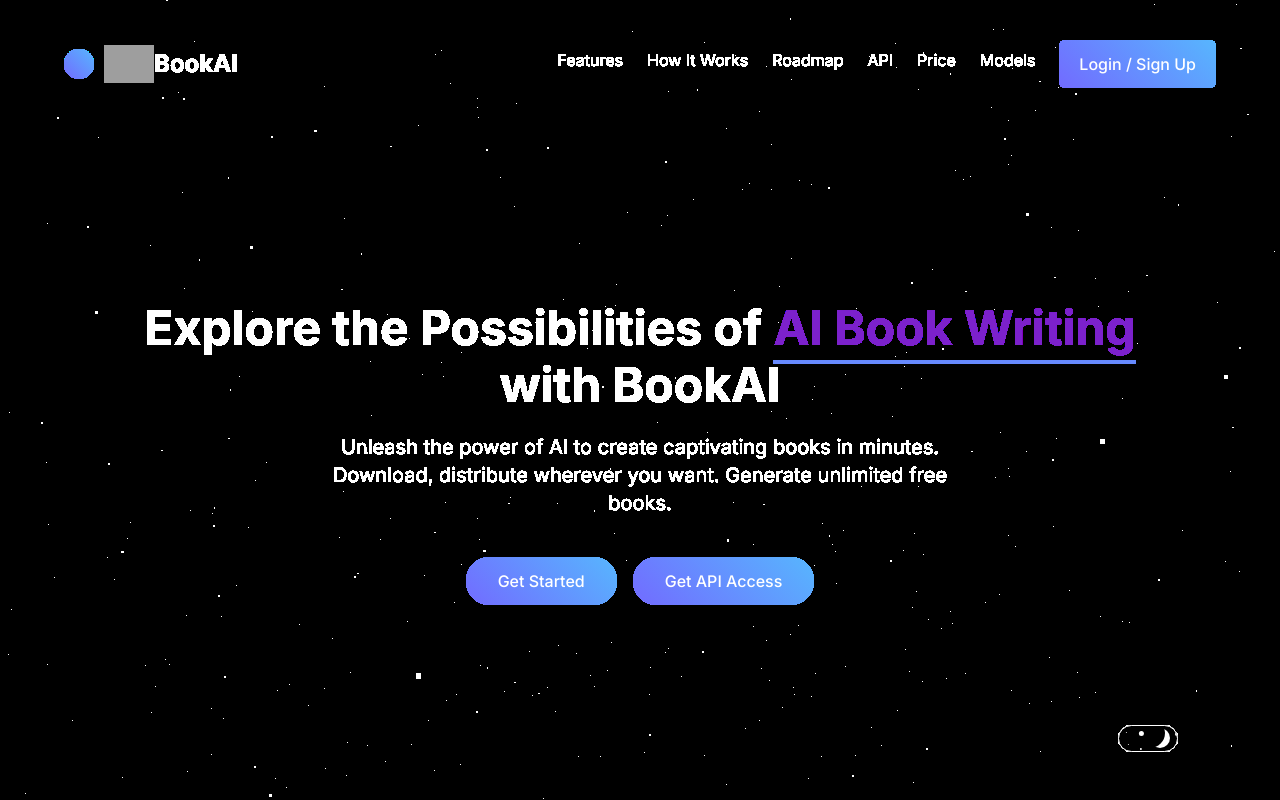
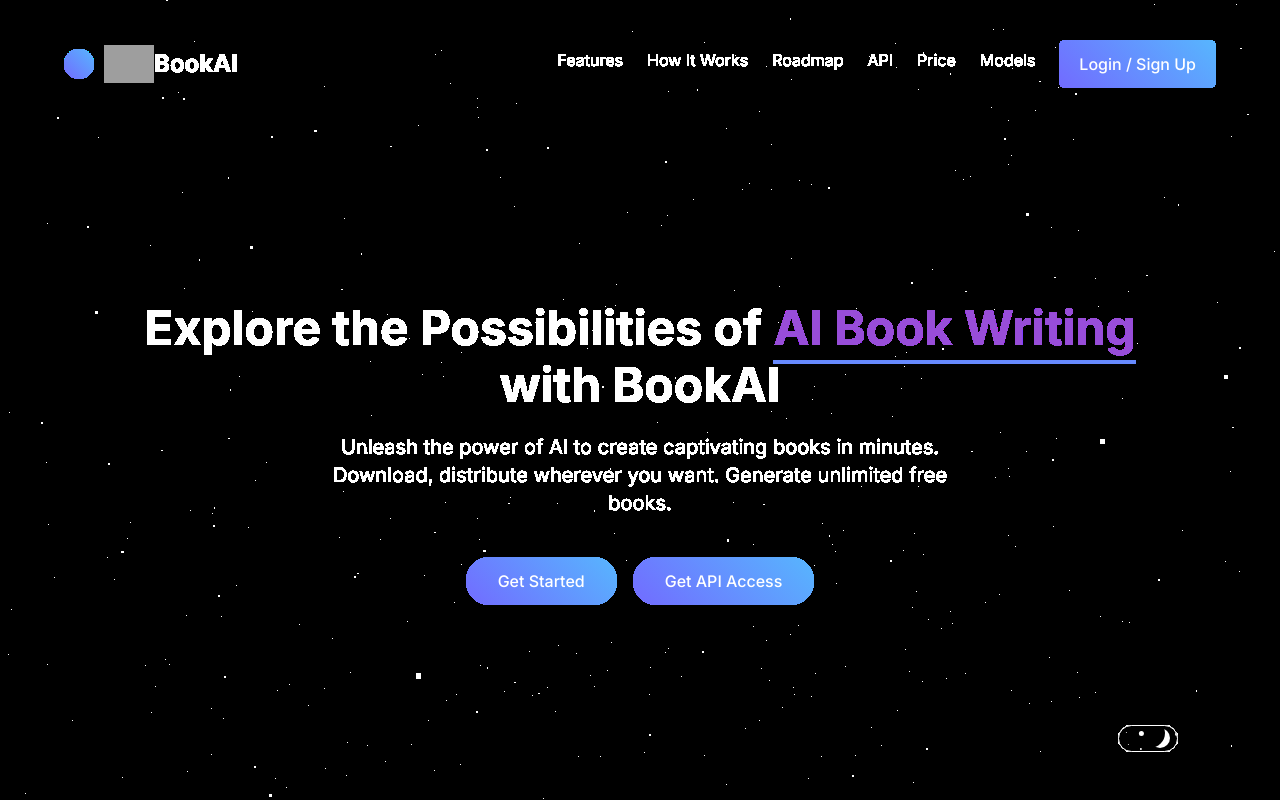
Before and after one commit to codingspidy/bookai-assignment, a Next.js app: page / in a window 1280 px wide. Built offline with nearby package versions, Linux system fonts and the light colour scheme; grey boxes are pictures that could not be loaded.

Commit message:
h1 colr contrast

```diff
--- a/app/page.js
+++ b/app/page.js
@@ -13,7 +13,7 @@
       <main className="min-h-screen text-[#1B062E] dark:text-white">
         <section className="relative flex flex-col min-h-screen items-center justify-center pt-[250px] lg:pt-[100px] pb-16 lg:pb-0 px-6 sm:px-10 lg:px-16">
           <h1 className="text-4xl sm:text-5xl font-bold text-center leading-snug max-w-5xl">
-            Explore the Possibilities of <span className="text-[#000] dark:text-[#7C21CC] border-b-4 border-b-[#678AFF] pb-[3px] leading-snug">AI Book Writing</span> with BookAI
+            Explore the Possibilities of <span className="text-[#500d8a] dark:text-[#984dd9] border-b-4 border-b-[#678AFF] pb-[3px] leading-snug">AI Book Writing</span> with BookAI
           </h1>
           <p className="mt-6 text-lg sm:text-xl text-center max-w-2xl">
             Unleash the power of AI to create captivating books in minutes. Download, distribute wherever you want. Generate unlimited free books.
```
